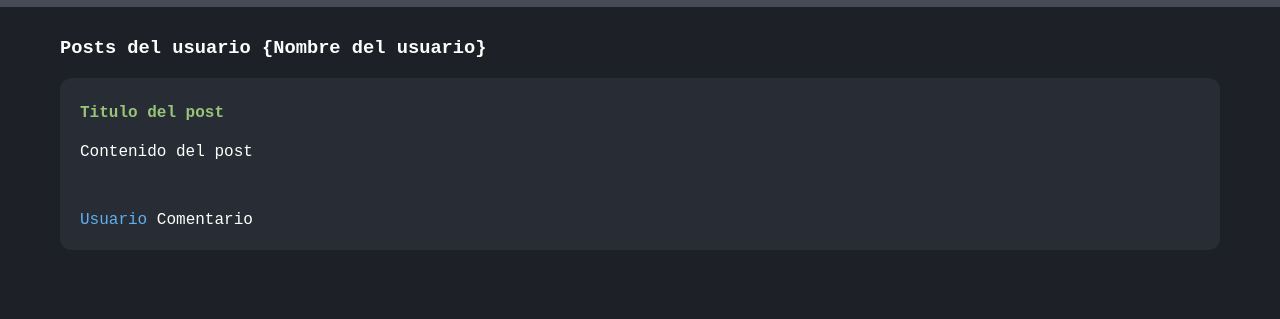
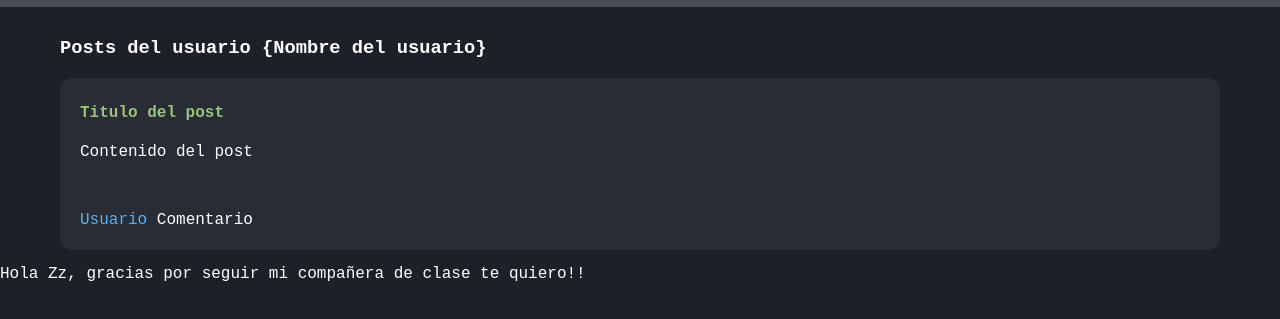
Before and after one commit to YggdrasilEvans/curso-git, a plain HTML site: page index.html in a window 1280 px wide. Shown: the part 63-382 px from the top of the page. Drawn offline with Linux system fonts and the light colour scheme; no server answers.

Commit message:
cambio prueba de fork Abi

```diff
--- a/index.html
+++ b/index.html
@@ -24,6 +24,10 @@
              </div>
         </div>
 
+        <footer>
+            Hola Zz, gracias por seguir mi compañera de clase  te quiero!!
+        </footer>
+
 
 </body>
 </html>
```
